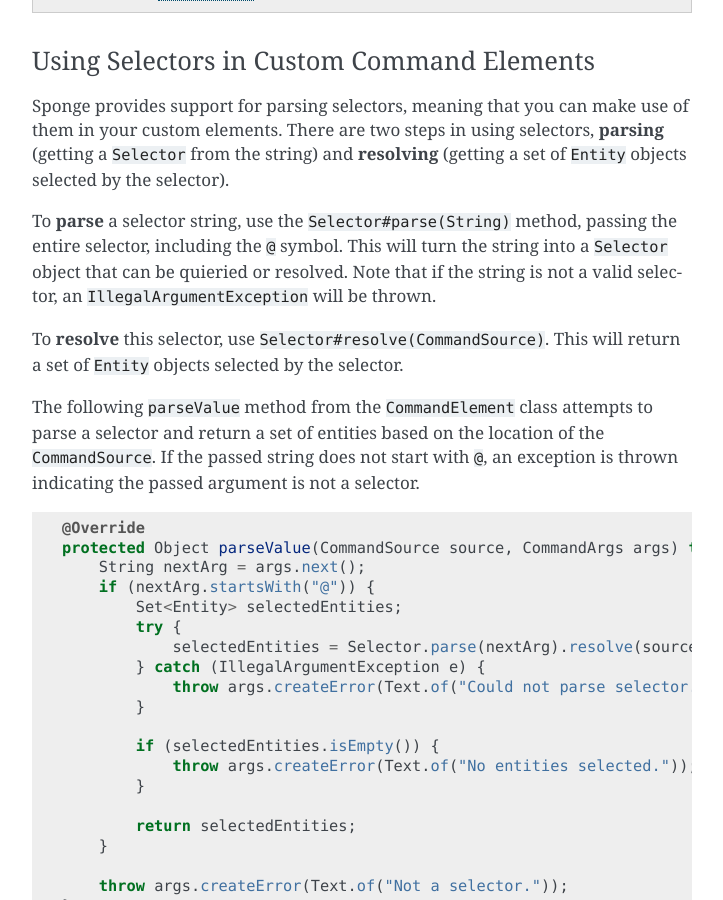
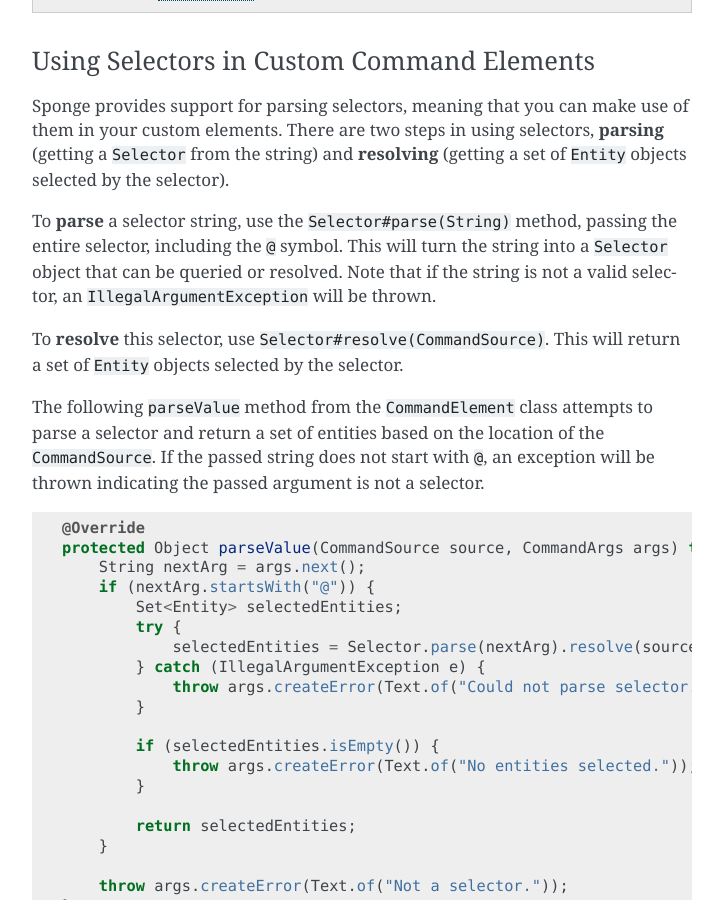
Before and after one commit to SpongePowered/SpongeDocs, a Sphinx documentation site: the page built from source/plugin/commands/arguments.rst, in a window 1280 px wide and 900 px high, scrolled down 6504 px. Shown: the whole window, without its empty margins (388-1111 px from the left). Built offline with Sphinx 7.4.7, drawn with Linux system fonts in a browser that asks for light colours; pages that are not in the unit, such as notebooks, are missing from menus; cross-references to code outside the pages are shown as plain code.

Commit message:
Fix minor typos

```diff
--- a/source/plugin/commands/arguments.rst
+++ b/source/plugin/commands/arguments.rst
@@ -261,7 +261,7 @@
 (getting a set of :javadoc:`Entity` objects selected by the selector).
 
 To **parse** a selector string, use the :javadoc:`Selector#parse(String)` method, passing the entire selector,
-including the ``@`` symbol. This will turn the string into a ``Selector`` object that can be quieried or resolved.
+including the ``@`` symbol. This will turn the string into a ``Selector`` object that can be queried or resolved.
 Note that if the string is not a valid selector, an :javadoc:`IllegalArgumentException` will be thrown.
 
 To **resolve** this selector, use :javadoc:`Selector#resolve(CommandSource)`. This will return a set of ``Entity``
@@ -269,7 +269,7 @@
 
 The following ``parseValue`` method from the ``CommandElement`` class attempts to parse a selector and return a set of
 entities based on the location of the ``CommandSource``. If the passed string does not start with ``@``, an exception
-is thrown indicating the passed argument is not a selector.
+will be thrown indicating the passed argument is not a selector.
 
 .. code-block:: java
 
```
